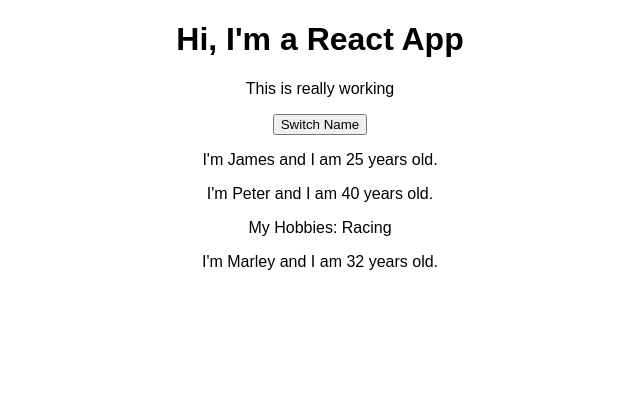
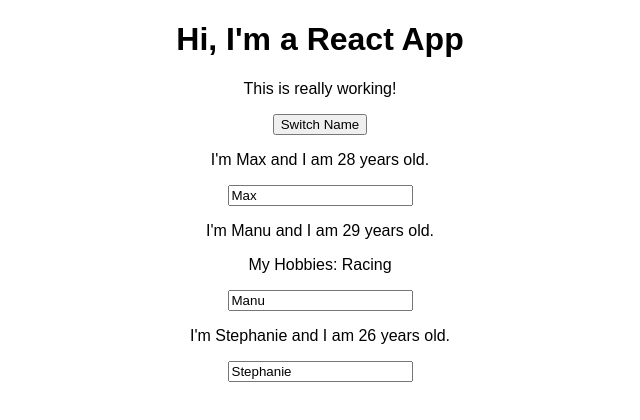
Before and after one commit to Jay-Topher/learn-react, a React (Create React App) app: page / in a window 1280 px wide. Shown: the top 420 px of the page, without its empty margins (320-960 px from the left). Built offline with nearby package versions, Linux system fonts and the light colour scheme.

Commit message:
two way binding

```diff
--- a/src/App.js
+++ b/src/App.js
@@ -1,39 +1,63 @@
 import React, { Component } from 'react';
 import './App.css';
-import Person from './Person/Person'
+import Person from './Person/Person';
 
 class App extends Component {
   state = {
     persons: [
-      { name: "James", age: 25 },
-      { name: "Peter", age: 40 },
-      { name: "Marley", age: 32 }
-    ]
-  }
+      { name: 'Max', age: 28 },
+      { name: 'Manu', age: 29 },
+      { name: 'Stephanie', age: 26 }
+    ],
+    otherState: 'some other value'
+  };
 
-  switchNameHandler = () => {
-    // console.log('was clicked!');
-    // Don't do this this.state.persons[0].name = 'Maxmillian'
+  switchNameHandler = (newName) => {
+    // console.log('Was clicked!');
+    // DON'T DO THIS: this.state.persons[0].name = 'Maximilian';
     this.setState({
       persons: [
-        { name: "Maxmillian", age: 25 },
-        { name: "Peter", age: 40 },
-        { name: "Marley", age: 28 }
+        { name: newName, age: 28 },
+        { name: 'Manu', age: 29 },
+        { name: 'Stephanie', age: 27 }
       ]
-    })
+    });
+  };
+
+  nameChangedHandler = (event) => {
+    this.setState({
+      persons: [
+        { name: 'Max', age: 28 },
+        { name: event.target.value, age: 29 },
+        { name: 'Stephanie', age: 26 }
+      ]
+    });
   }
 
   render() {
     return (
       <div className="App">
         <h1>Hi, I'm a React App</h1>
-        <p>This is really working</p>
-        <button onClick={this.switchNameHandler}>Switch Name</button>
-        <Person name={this.state.persons[0].name} age={this.state.persons[0].age}/>
-        <Person name={this.state.persons[1].name} age={this.state.persons[1].age}>My Hobbies: Racing</Person>
-        <Person name={this.state.persons[2].name} age={this.state.persons[2].age}/>
+        <p>This is really working!</p>
+        <button onClick={() => this.switchNameHandler('Sola')}>Switch Name</button>
+        <Person
+          name={this.state.persons[0].name}
+          age={this.state.persons[0].age}
+        />
+        <Person
+          name={this.state.persons[1].name}
+          age={this.state.persons[1].age}
+        click={this.switchNameHandler.bind(this, 'Emily')}
+        changed={this.nameChangedHandler}>
+          My Hobbies: Racing
+        </Person>
+        <Person
+          name={this.state.persons[2].name}
+          age={this.state.persons[2].age}
+        />
       </div>
     );
+    // return React.createElement('div', {className: 'App'}, React.createElement('h1', null, 'Does this work now?'));
   }
 }
 
--- a/src/Person/Person.js
+++ b/src/Person/Person.js
@@ -1,13 +1,15 @@
-import React from 'react';
+import React from "react";
 
-
-const Person = (props) => {
-    return (
-        <div>
-            <p>I'm {props.name} and I am {props.age} years old.</p>
-            <p>{props.children}</p>
-        </div>
-    )
+const Person = props => {
+  return (
+    <div>
+      <p onClick={props.click}>
+        I'm {props.name} and I am {props.age} years old.
+      </p>
+      <p>{props.children}</p>
+      <input type="text" onChange={props.changed} value={props.name}/>
+    </div>
+  );
 };
 
 export default Person;
```
